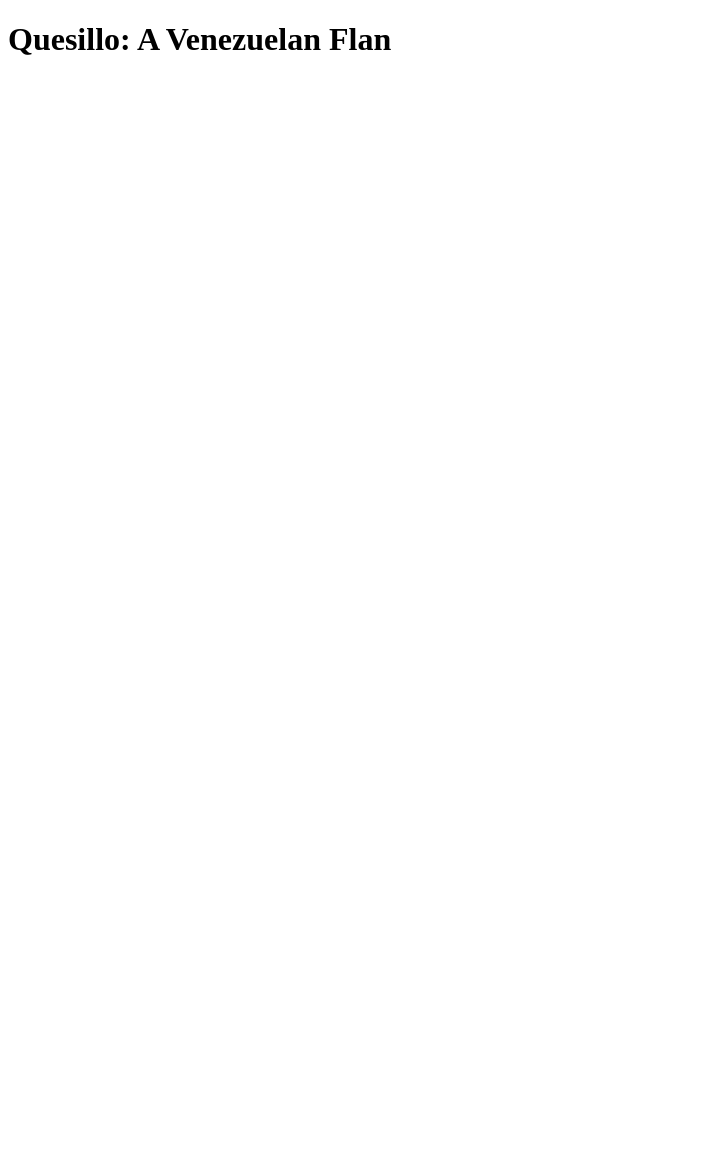
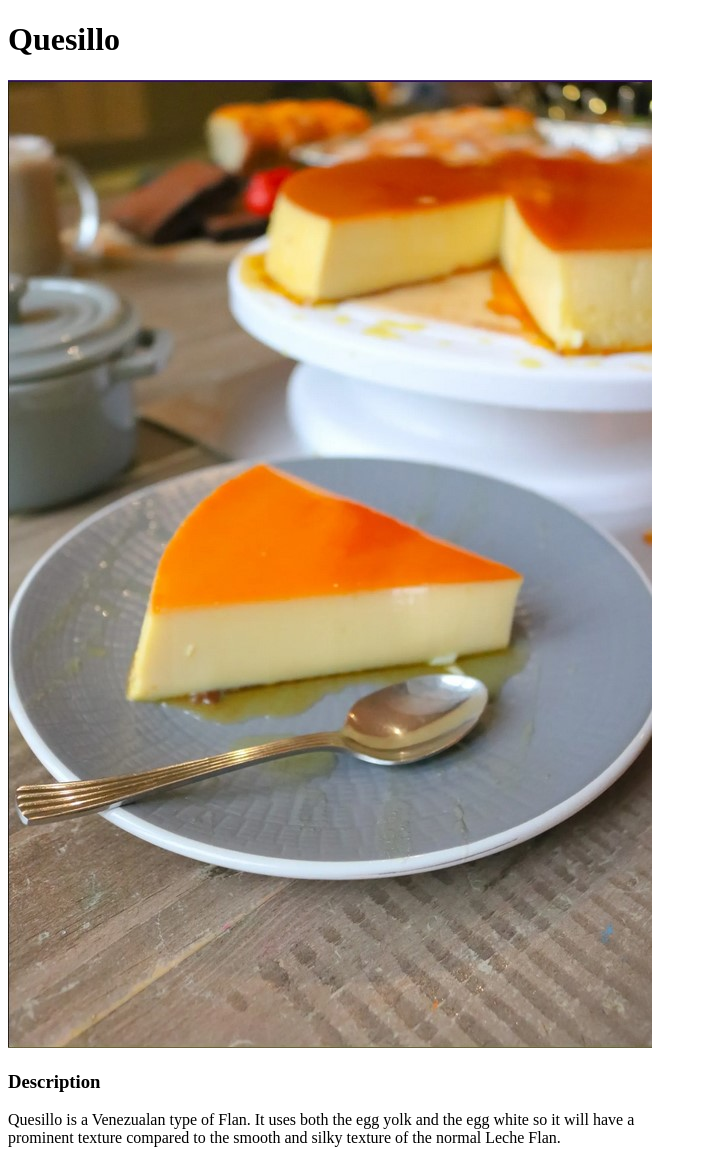
Before and after one commit to lmlecra/odin-recipes, a plain HTML site: page recipes/quesillo.html in a window 1280 px wide. Shown: the whole page, without its empty margins (0-707 px from the left). Before the commit the page ends 800 px from the top, so only its background shows below. Drawn offline with Linux system fonts and the light colour scheme.

Commit message:
Add img directory & img to quesillo.html

```diff
--- a/recipes/quesillo.html
+++ b/recipes/quesillo.html
@@ -2,10 +2,13 @@
 <html lang="en">
     <head>
         <meta charset="UTF-8">
-        <title>Quesillo (Venezuelan Flan)</title>
+        <title>Quesillo</title>
     </head>
 
     <body>
-        <h1>Quesillo: A Venezuelan Flan</h1>
+        <h1>Quesillo</h1>
+        <p><img src="../img/v-flan.jpg" alt="Venezualan Flan from http://dkoko.ie/order-here/ols/products/quesillo-venezuelan-flan"></p>
+        <h3>Description</h3>
+        <p>Quesillo is a Venezualan type of Flan. It uses both the egg yolk and the egg white so it will have a<br>prominent texture compared to the smooth and silky texture of the normal Leche Flan.</p>
     </body>
 </html>
```
Also changed, not shown: img/bh317quesillo.webp (added), img/v-flan.jpg (added).
